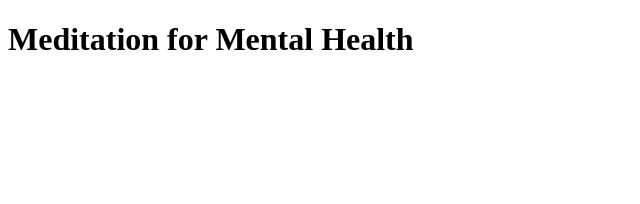
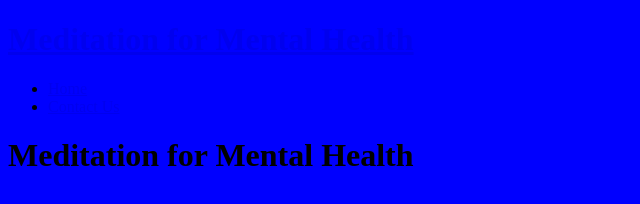
Before and after one commit to dayliontempleton/meditation-for-mental-health, a plain HTML site: page index.html in a window 1280 px wide. Shown: the whole page, without its empty margins (0-640 px from the left). Drawn offline with Linux system fonts and the light colour scheme.

Commit message:
added favicon and linked stylesheet css

```diff
--- a/assets/css/style.css
+++ b/assets/css/style.css
@@ -0,0 +1,3 @@
+body {
+    background-color: blue;
+}
--- a/index.html
+++ b/index.html
@@ -1,11 +1,40 @@
 <!DOCTYPE html>
 <html lang="en">
+
 <head>
     <meta charset="UTF-8">
     <meta name="viewport" content="width=device-width, initial-scale=1.0">
+    <!-- Title -->
     <title>Meditation for Mental Health</title>
+    <!-- Favicon -->
+    <link rel="icon" type="image/png" href="assets/favicon/favicon-48x48.png" sizes="48x48" />
+    <link rel="icon" type="image/svg+xml" href="assets/favicon/favicon.svg" />
+    <link rel="shortcut icon" href="assets/favicon/favicon.ico" />
+    <link rel="apple-touch-icon" sizes="180x180" href="assets/favicon/apple-touch-icon.png" />
+    <link rel="manifest" href="/site.webmanifest" />
+    <!-- Stylesheet -->
+    <link rel="stylesheet" href="assets/css/style.css">
 </head>
+
 <body>
-    <h1>Meditation for Mental Health</h1>
+    <!-- Header -->
+    <header>
+        <a href="index.html">
+            <h1>Meditation for Mental Health</h1>
+        </a>
+        <nav>
+            <ul>
+                <li><a href="index.html">Home</a></li>
+                <li><a href="index.html">Contact Us</a></li>
+            </ul>
+        </nav>
+    </header>
+
+    <!-- Main Content -->
+    <main>
+        <h1>Meditation for Mental Health</h1>
+    </main>
+
 </body>
+
 </html>
```
Also changed, not shown: assets/favicon/apple-touch-icon.png (added), assets/favicon/favicon-48x48.png (added), assets/favicon/favicon.ico (added), assets/favicon/favicon.svg (added), assets/favicon/site.webmanifest (added), assets/favicon/web-app-manifest-192x192.png (added), assets/favicon/web-app-manifest-512x512.png (added).
